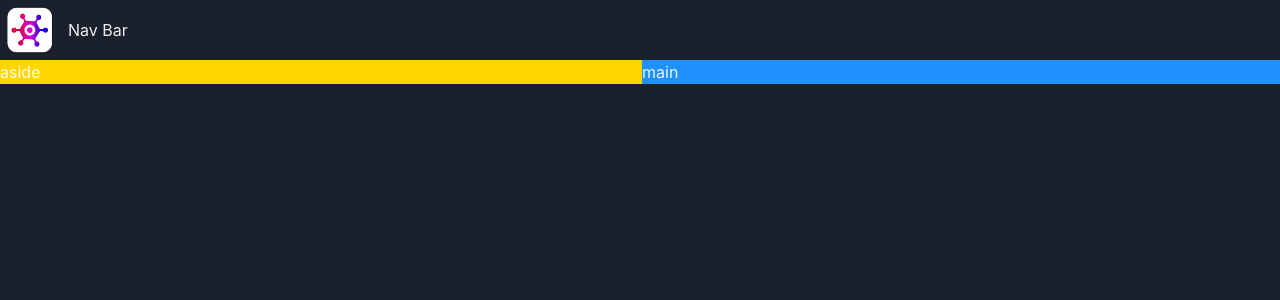
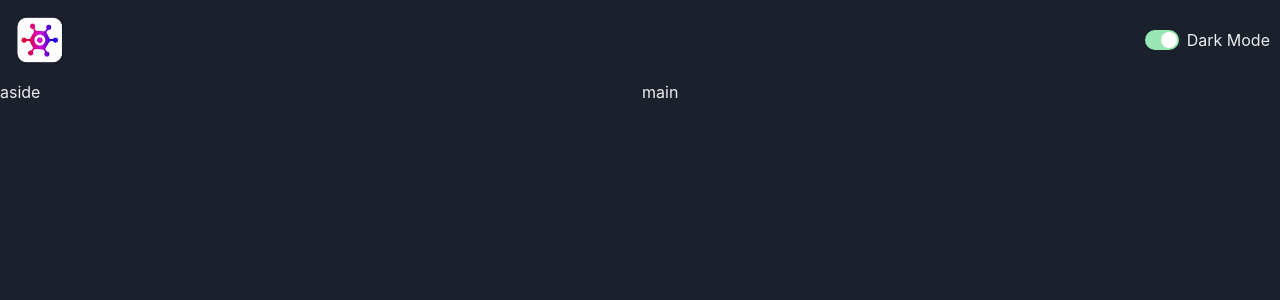
Before and after one commit to xbelix/GameHub, a React (Vite) app: page / in a window 1280 px wide. Shown: the top 300 px of the page. Built offline with nearby package versions, Linux system fonts and the light colour scheme.

Commit message:
Bulid the color mode switch

```diff
--- a/src/App.tsx
+++ b/src/App.tsx
@@ -13,11 +13,11 @@ const App = () => {
         <NavBar />
       </GridItem>
       <Show above="lg">
-        <GridItem area="aside" bg="gold">
+        <GridItem area="aside" >
           aside
         </GridItem>
       </Show>
-      <GridItem area="main" bg="dodgerblue">
+      <GridItem area="main" >
         main
       </GridItem>
     </Grid>
--- a/src/components/NavBar.tsx
+++ b/src/components/NavBar.tsx
@@ -1,11 +1,14 @@
-import { HStack, Image, Text } from "@chakra-ui/react";
-import logo from "../assets/logo.webp"
+import { HStack, Image } from "@chakra-ui/react";
+import logo from "../assets/logo.webp";
+import SwitchColorMode from "./SwitchColorMode";
 
 const NavBar = () => {
-  return <HStack>
-    <Image src={logo} boxSize="60px"/>
-    <Text>Nav Bar</Text>
-  </HStack>
+  return (
+    <HStack justifyContent="space-between" p="10px">
+      <Image src={logo} boxSize="60px" />
+      <SwitchColorMode />
+    </HStack>
+  );
 };
 
 export default NavBar;
--- /dev/null
+++ b/src/components/SwitchColorMode.tsx
@@ -0,0 +1,11 @@
+import { HStack, Switch, Text, useColorMode } from "@chakra-ui/react";
+
+const SwitchColorMode = () => {
+ const { toggleColorMode, colorMode} = useColorMode();
+  return <HStack>
+    <Switch colorScheme="green" isChecked={colorMode === 'dark'} onChange={toggleColorMode} />
+    <Text>Dark Mode</Text>
+  </HStack>
+};
+
+export default SwitchColorMode;
```
